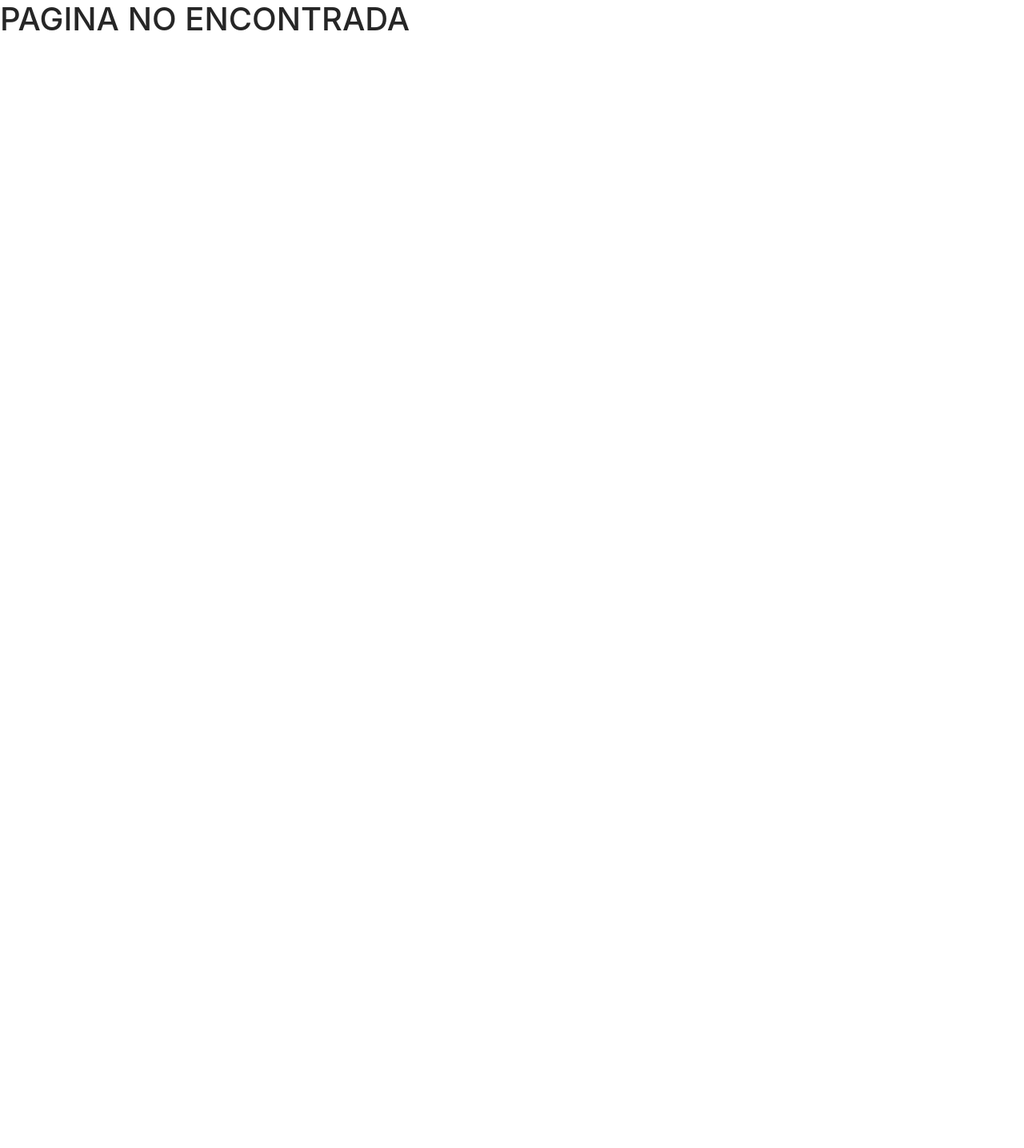
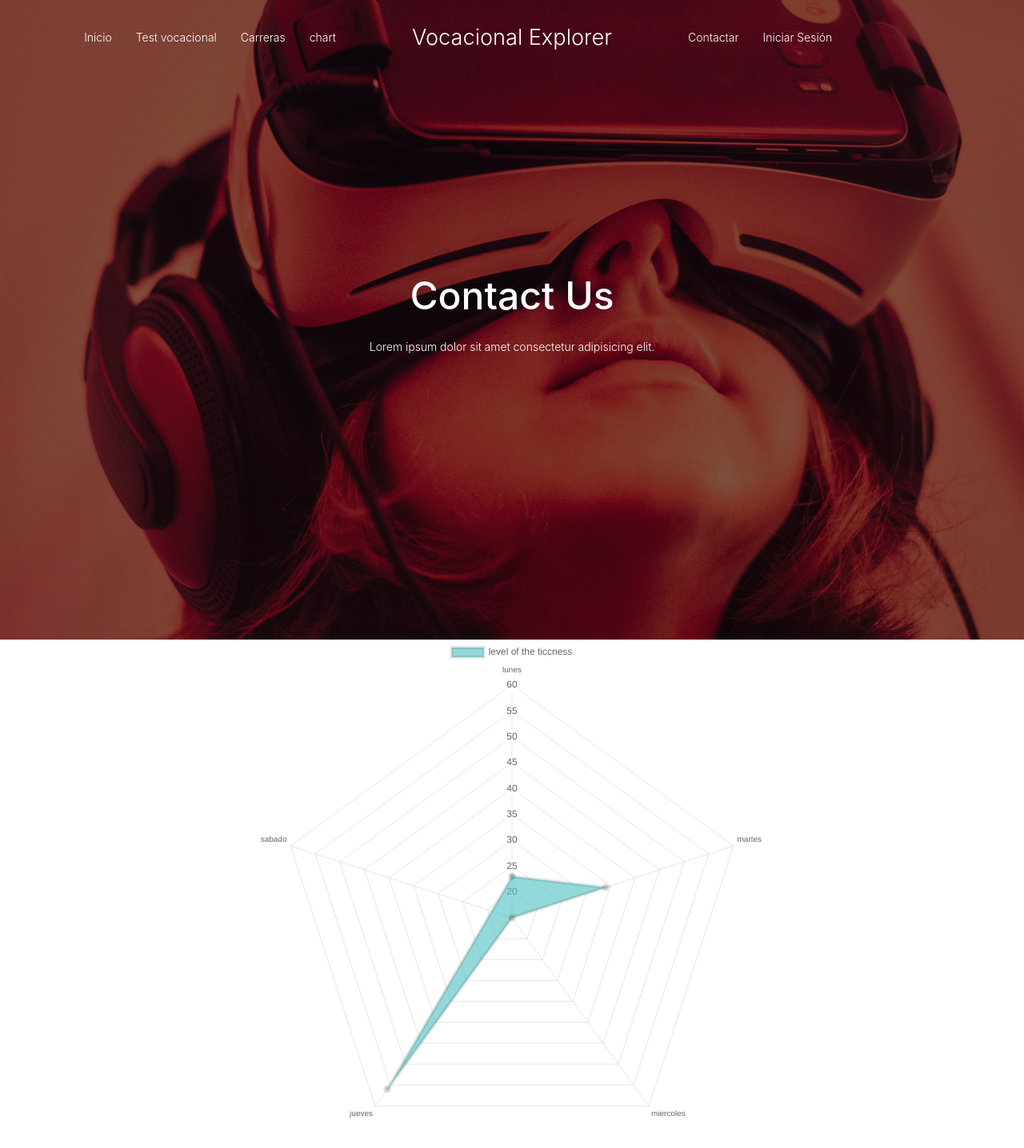
Before and after one commit to jltasu/assesmet, a React (Create React App) app: page /#/grafico in a window 1280 px wide. Shown: the top 1436 px of the page at 80% size. Before the commit the page ends 800 px from the top, so only its background shows below. Built offline with nearby package versions, Linux system fonts and the light colour scheme.

Commit message:
graficos

```diff
--- a/package.json
+++ b/package.json
@@ -8,7 +8,9 @@
     "@testing-library/react": "^9.5.0",
     "@testing-library/user-event": "^7.2.1",
     "antd": "^4.3.5",
+    "chart.js": "^2.9.3",
     "react": "^16.13.1",
+    "react-chartjs-2": "^2.9.0",
     "react-dom": "^16.13.1",
     "react-router-dom": "^5.2.0",
     "react-scripts": "3.4.1"
--- a/src/App.js
+++ b/src/App.js
@@ -10,6 +10,7 @@ import Careers from './Pages/careers'
 import '../src/App.css'
 import ResumePage from './Asessments/resume'
 import WelcomePage from './Asessments/welcome'
+import Grafico from './Pages/grafico'
 
 const App = () => {
     const body = (
@@ -28,8 +29,11 @@ const App = () => {
                     <Route exact path='/test-vocacional'>
                         <Testv />
                     </Route>
-                    <Route exact path='/carreras'>
+                    <Route exact path='/carreras1'>
                         <Careers />
+                    </Route>
+                    <Route exact path='/grafico'>
+                        <Grafico />
                     </Route>
                     <Route exact path='/contact' render={() => {
                         return (
--- a/src/Components/404/404.js
+++ b/src/Components/404/404.js
@@ -1,10 +1,38 @@
 import React from 'react'
 
+import Header from '../header'
+import ImageHeader from '../../Pages/imagenes/hero_1.jpg'
 const Error404 = () => {
     return (
         <div>
-            <h1>PAGINA NO ENCONTRADA</h1>
+            <Header />
+        <div class="site-wrap" id="home-section">
+            <div class="site-mobile-menu site-navbar-target">
+                <div class="site-mobile-menu-header">
+                    <div class="site-mobile-menu-close mt-3">
+                        <span class="icon-close2 js-menu-toggle"></span>
+                    </div>
+                </div>
+                <div class="site-mobile-menu-body"></div>
+            </div>
+
+            <div class="ftco-blocks-cover-1">
+                {/* <div class="ftco-cover-1 overlay" style="background-image: url('images/hero_3.jpg')"> */}
+                <div className="ftco-cover-1 overlay" style={{ backgroundImage: `url(${ImageHeader})` }}>
+                    <div class="container">
+                        <div class="row align-items-center justify-content-center">
+                            <div class="col-lg-6 text-center">
+                                <h1>404</h1>
+                                <p>Pagina no encontrada</p>
+                            </div>
+                        </div>
+                    </div>
+                </div>
+            </div>
+
+
         </div>
+    </div>
     )
 }
 
--- /dev/null
+++ b/src/Components/chart.js
@@ -0,0 +1,50 @@
+import React, { useState, useEffect } from 'react';
+import ImageHeader from '../Pages/imagenes/hero_1.jpg'
+import {Radar} from 'react-chartjs-2'
+
+const Chart = () => {
+
+       const [chartData, setChartData] = useState({})
+        const chort = () => {
+            setChartData({
+            labels: ['lunes', 'martes','miercoles', 'jueves','sabado'],
+            datasets: [
+                {
+                    label:'level of the ticcness',
+                    data: [23,34,15,56],
+                    backgroundColor:[
+                        'rgba(75,192,192,0.6)'
+                    ],
+                    borderWidth:4
+                },
+
+            ]
+            })
+        }
+        useEffect(() => {
+            chort()
+        },[])
+    return(
+        <div>
+            <div class="ftco-blocks-cover-1">
+                    {/* <div class="ftco-cover-1 overlay" style="background-image: url('images/hero_1.jpg')"> */}
+                    <div className="ftco-cover-1 overlay" style={{ backgroundImage: `url(${ImageHeader})` }}>
+                        <div class="container">
+                            <div class="row align-items-center justify-content-center">
+                                <div class="col-lg-6 text-center">
+                                    <h1>Contact Us</h1>
+                                    <p>Lorem ipsum dolor sit amet consectetur adipisicing elit.</p>
+                                </div>
+                            </div>
+                        </div>
+                    </div>
+                </div>
+
+
+                <Radar data={chartData}/>
+
+        </div>
+
+    )
+}
+export default Chart;
--- a/src/Components/header.js
+++ b/src/Components/header.js
@@ -9,9 +9,11 @@ const Header = () => {
                     <div className="col-lg-4">
                         <nav className="site-navigation text-right ml-auto " role="navigation">
                             <ul className="site-menu main-menu js-clone-nav ml-auto d-none d-lg-block">
-                                <li className="active"><Link className="nav-link" to='/'>Inicio</Link></li>
+                            {/* className="active"  estilo rojito del boton inicio*/}
+                                <li ><Link className="nav-link" to='/'>Inicio</Link></li>
                                 <li><Link className="nav-link" to='/test-vocacional'>Test vocacional</Link></li>
                                 <li><Link className="nav-link" to='/carreras'>Carreras</Link></li>
+                                <li><Link className="nav-link" to='/grafico'>chart</Link></li>
                             </ul>
                         </nav>
                     </div>
--- a/src/Pages/careers.js
+++ b/src/Pages/careers.js
@@ -6,7 +6,7 @@ import Footer from '../Components/footer';
 const Careers = () => {
     return (
         <div>
-            <Header></Header>
+            <Header />
             <div class="site-wrap" id="home-section">
                 <div class="site-mobile-menu site-navbar-target">
                     <div class="site-mobile-menu-header">
--- /dev/null
+++ b/src/Pages/grafico.js
@@ -0,0 +1,15 @@
+import React from "react";
+import Chart from "../Components/chart";
+import Header from '../Components/header'
+
+const Grafico = () => {
+
+    return(
+        <div>
+            <Header />
+            <Chart />
+        </div>
+    )
+
+}
+export default Grafico;
--- a/src/Pages/principal.js
+++ b/src/Pages/principal.js
@@ -22,7 +22,7 @@ const Principal = () => {
                   <div className="row align-items-center justify-content-center">
                     <div className="col-lg-6 text-center">
                       <h1>Descubre tu vocacion y potencial</h1>
-                      <p>Te acompañamos en el proceso, con el fin de darte la mejos visión para un futuro exitoso</p>
+                      <p>Te acompañamos en el proceso, con el fin de darte la mejor visión para un futuro exitoso</p>
                     </div>
                   </div>
                 </div>
@@ -32,7 +32,7 @@ const Principal = () => {
               <div className="row justify-content-center text-center mb-5">
                 <div className="col-md-6">
                   <span className="text-primary">Explora tu vocación</span>
-                  <h2 className="mb-4">porque TÚ eres nuestra prioridad</h2>
+                  <h2 className="mb-4">Porque TÚ eres nuestra prioridad</h2>
                   <p> Antes de empezar debes conocer los tres aspectos que te ayudaran a descubrir tu vocación</p>
                 </div>
               </div>
```
Also changed, not shown: 1 other file (tests, documents, lock files or other folders).
